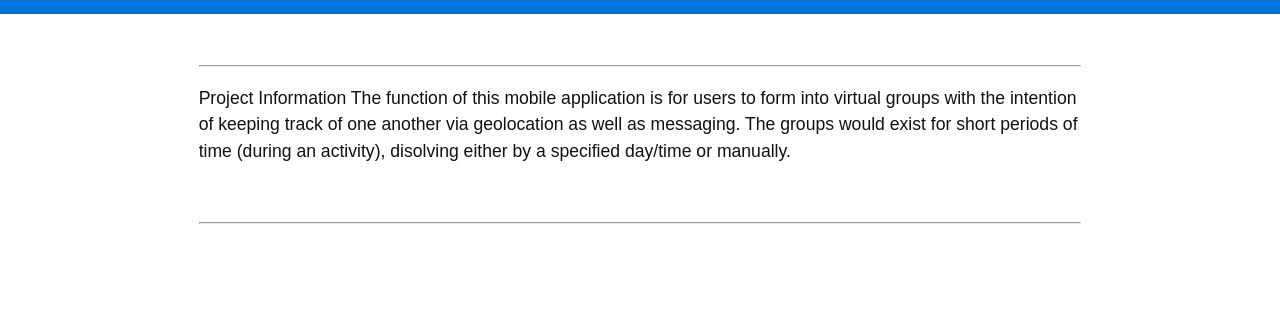
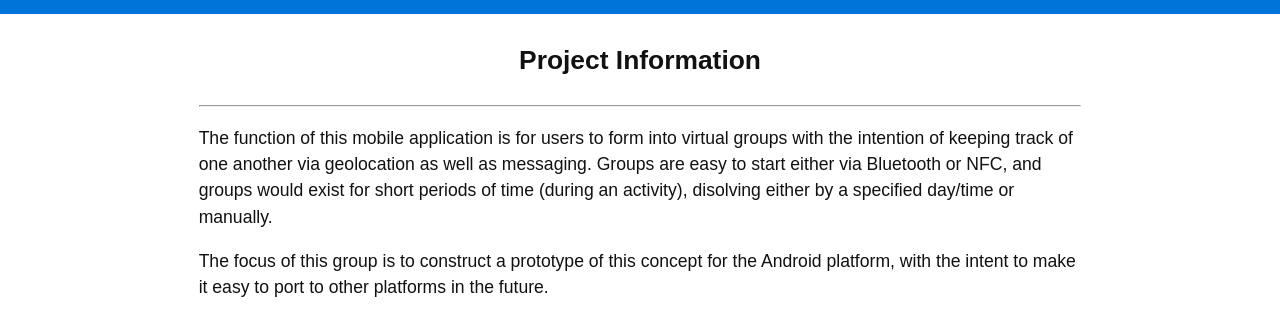
Before and after one commit to c1phr/Capstone_Website, a plain HTML site: page description.html in a window 1280 px wide. Shown: the part 165-500 px from the top of the page. Drawn offline with Linux system fonts and the light colour scheme.

Commit message:
A few minor formatting and copy tweaks

```diff
--- a/description.html
+++ b/description.html
@@ -37,25 +37,23 @@
             <div></div>
             <div class="center-grid">
                 <h2 class="centered-text">
-
-                </h2>
-                <hr>
-                <p>
                     Project Information
-                    The function of this mobile application is for users to
-                    form into virtual groups with the intention of keeping
-                    track of one another via geolocation as well as messaging.
-                    The groups would exist for short periods of time (during an
-                    activity), disolving either by a specified day/time or
-                    manually.
-                </p>
-
-                <h2 class="centered-text">
-
                 </h2>
                 <hr>
                 <p>
 
+                    The function of this mobile application is for users to
+                    form into virtual groups with the intention of keeping
+                    track of one another via geolocation as well as messaging.
+                    Groups are easy to start either via Bluetooth or NFC, and
+                    groups would exist for short periods of time (during an
+                    activity), disolving either by a specified day/time or
+                    manually.
+                </p>
+                <p>
+                    The focus of this group is to construct a prototype of this concept
+                    for the Android platform, with the intent to make it easy to port
+                    to other platforms in the future.
                 </p>
             </div>
             <div></div>
```
Also changed, not shown: high-level-design.html (+5 -106 lines), index.html (+5 -8 lines), tools.html (+1 -1 lines).
